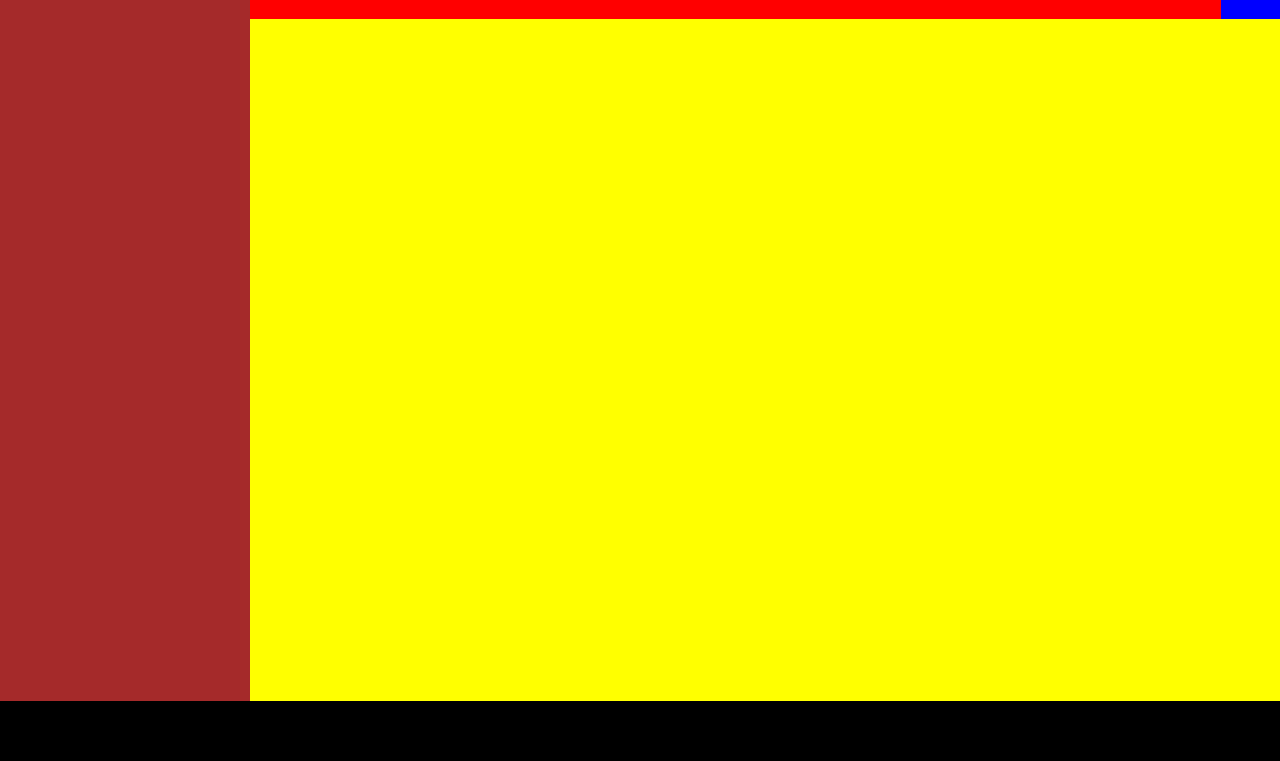
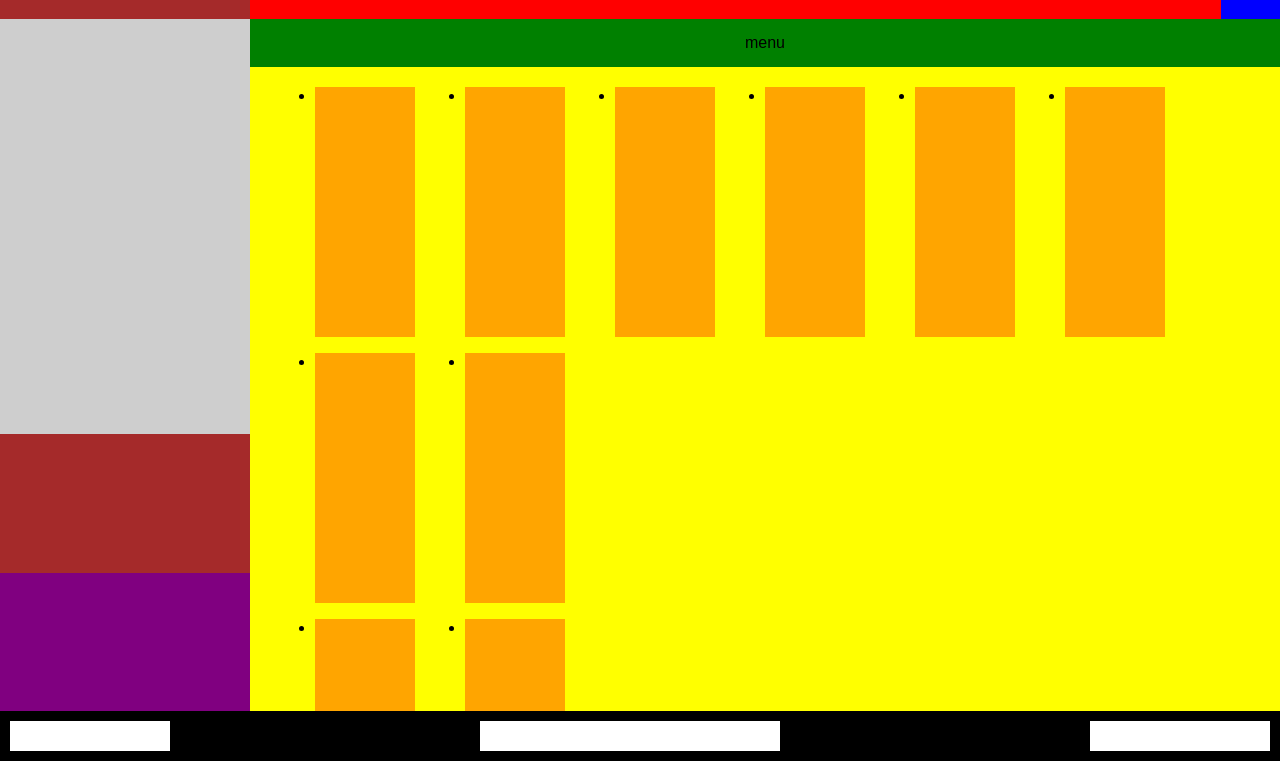
Before and after one commit to AlbertoAbate/html-css-spotifyweb, a plain HTML site: page index.html in a window 1280 px wide. Shown: the part 39-800 px from the top of the page. Drawn offline with Linux system fonts and the light colour scheme.

Commit message:
scheletro completo modificare mq main

```diff
--- a/css/styles.css
+++ b/css/styles.css
@@ -10,6 +10,10 @@ body {
  display: flex;
  flex-direction: column;
  min-height: 100vh;
+}
+/* utilities */
+.text-center {
+  text-align: center;
 }
 /* header */
 .container header {
@@ -34,16 +38,83 @@ body {
   /* padding: 30px 16px; */
   background-color: #888;
 }
+/* side-bar */
 .side-bar {
   flex-basis: 250px;
+  display: flex;
+  flex-direction: column;
+  justify-content: space-between;
   background-color: brown;
+}
+.side-bar .home-playlist {
+  flex-basis: 60%;
+  background-color: #cecece;
+}
+.side-bar .account {
+  flex-basis: 20%;
+  background-color: purple;
 }
 .content {
   flex-grow: 1;
   background-color: yellow;
+  position: relative;
 }
+.scrollable {
+  position: absolute;
+  top: 0;
+  left: 0;
+  width: 100%;
+  height: 100%;
+  overflow-y: auto;
+  padding-bottom: 30px;
+
+}
+.content .menu {
+  padding: 15px 0;
+  background-color: green;
+}
+.content .category-title ul {
+  display: flex;
+  flex-wrap: wrap;
+}
+.content .category-title li {
+  width: 100px;
+  height: 250px;
+  /* flex-basis: calc(100% / 6); */
+  margin: 0 25px;
+  background-color: orange;
+}
+
+
 /* footer */
 .container footer {
-  padding: 30px;
+  padding: 10px;
   background-color: black;
+  position: relative;
+  display: flex;
+  justify-content: space-between;
 }
+footer .col-left {
+  height: 30px;
+  width: 160px;
+  background-color: #fff;
+}
+footer .col-center {
+  height: 30px;
+  width: 300px;
+  background-color: #fff;
+}
+footer .col-right {
+  height: 30px;
+  width: 180px;
+  background-color: #fff;
+}
+
+@media screen and (max-width: 767px) {
+ .container header .logo {
+   width: 100px;
+   padding: 5px 0;
+ }
+ .side-bar {
+   flex-basis: 100px;
+}
--- a/index.html
+++ b/index.html
@@ -21,16 +21,54 @@
         </header>
         <main>
           <div class="side-bar">
+            <div class="home-playlist">
 
+            </div>
+            <div class="account">
+
+            </div>
           </div>
           <div class="content">
-            <div class="upgrade">
-
+            <div class="scrollable">
+              <div class="menu text-center">
+                menu
+              </div>
+              <div class="category-title">
+                <h2></h2>
+                <ul>
+                  <li></li>
+                  <li></li>
+                  <li></li>
+                  <li></li>
+                  <li></li>
+                  <li></li>
+                </ul>
+              </div>
+              <div class="category-title">
+                <ul>
+                  <li></li>
+                  <li></li>
+                </ul>
+              </div>
+              <div class="category-title">
+                <ul>
+                  <li></li>
+                  <li></li>
+                </ul>
+              </div>
             </div>
           </div>
         </main>
         <footer>
+          <div class="col-left">
 
+          </div>
+          <div class="col-center">
+
+          </div>
+          <div class="col-right">
+
+          </div>
         </footer>
       </div>
     <!-- </div> -->
```
